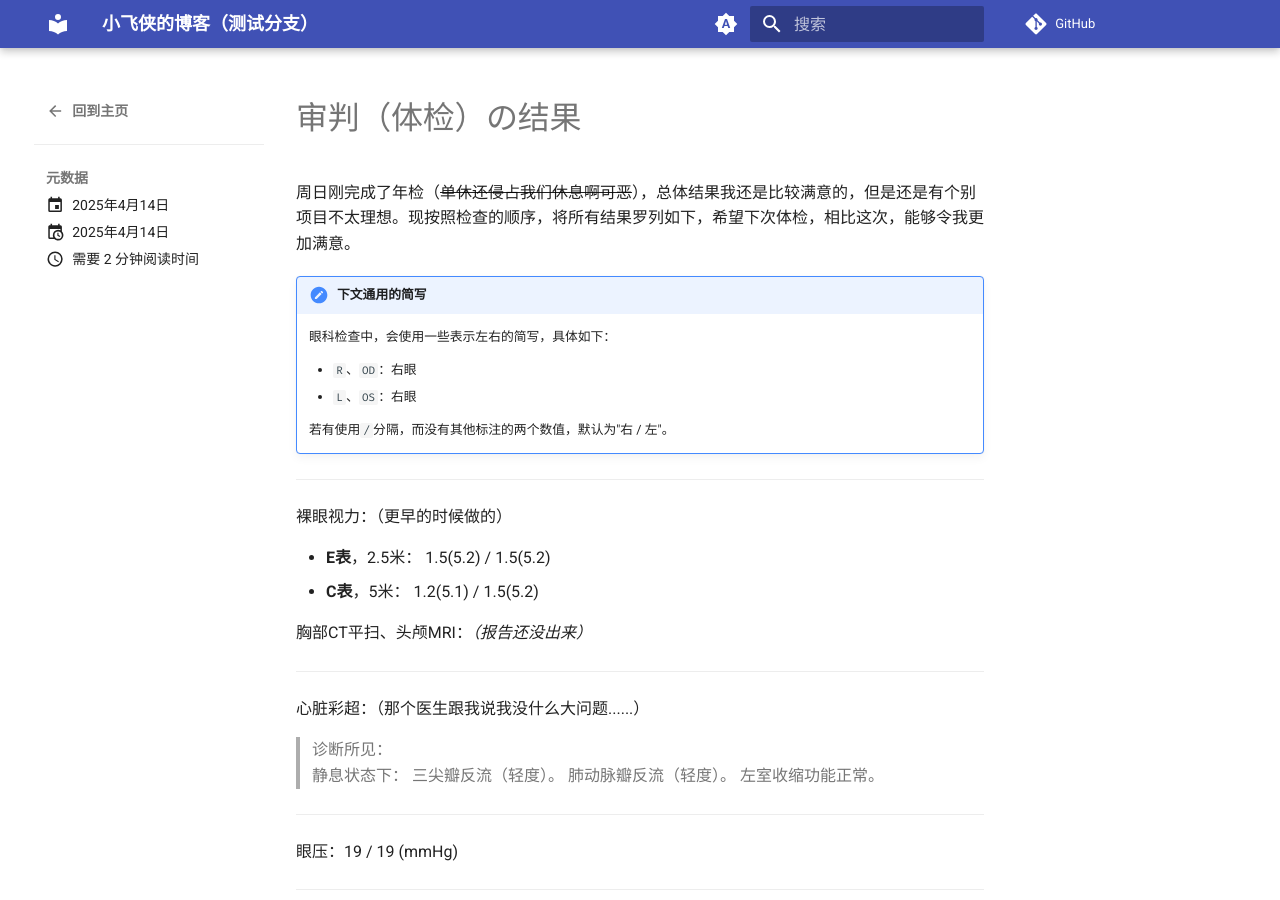
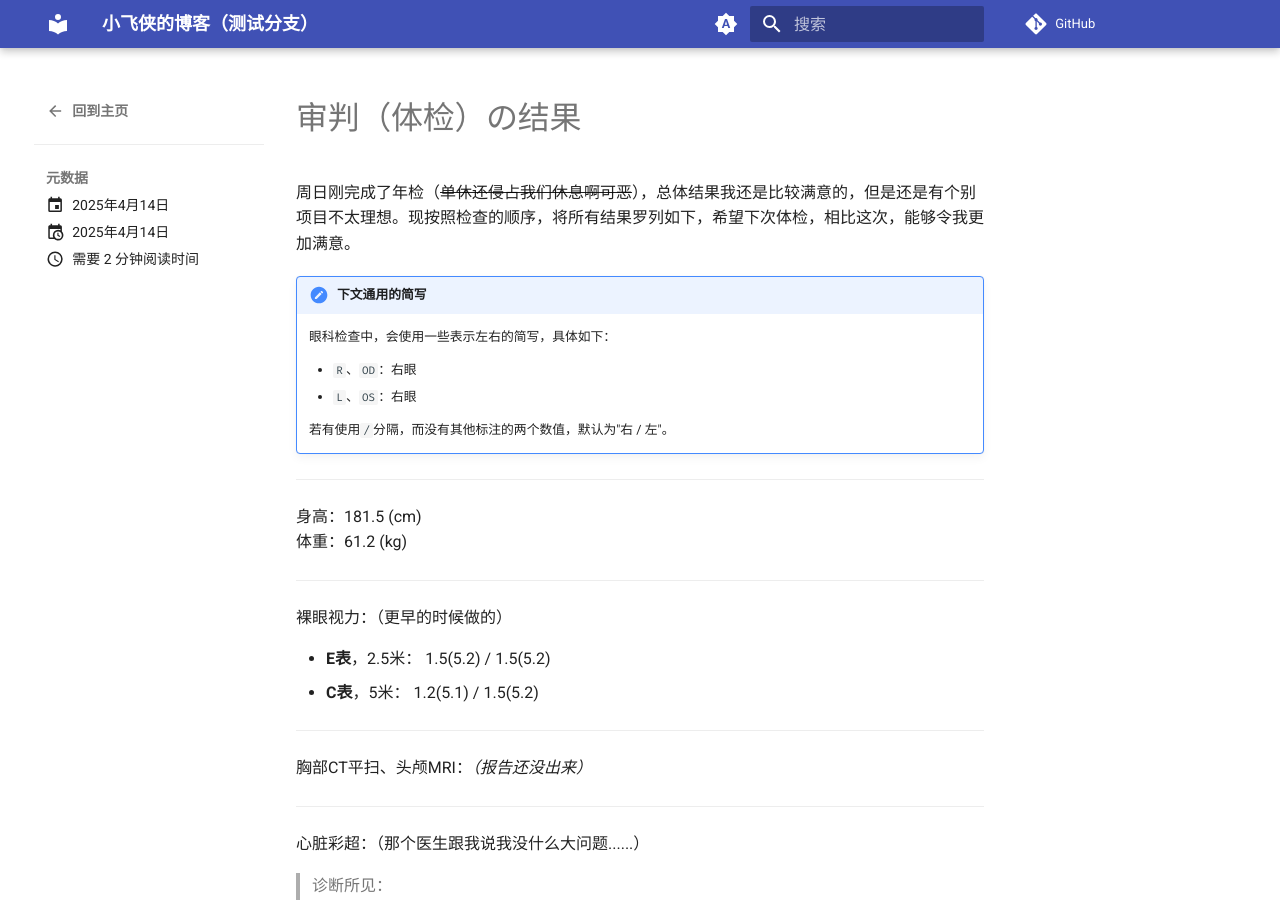
Before and after one commit to Xiaofeixia2008/blog, an MkDocs documentation site: the page built from docs/blog/posts/2025/041401.md, in a window 1280 px wide and 900 px high. Built offline with MkDocs 1.6.1 and Material for MkDocs 9.7.7, drawn with Linux system fonts in a browser that asks for light colours; a script that is not in the unit is left out; comment, search, counter and statistics services are not loaded.

Commit message:
准备推送到main

```diff
--- a/docs/blog/posts/2025/041401.md
+++ b/docs/blog/posts/2025/041401.md
@@ -21,10 +21,17 @@ slug: health_check
 
 ---
 
+身高：181.5 (cm)
+体重：61.2 (kg)
+
+---
+
 裸眼视力：（更早的时候做的）
 
 - **E表**，2.5米： 1.5(5.2) / 1.5(5.2)
 - **C表**，5米： 1.2(5.1) / 1.5(5.2)
+
+---
 
 胸部CT平扫、头颅MRI：*（报告还没出来）*
 
```
Also changed, not shown: docs/blog/posts/2025/040701.md (+1 -1 lines).
